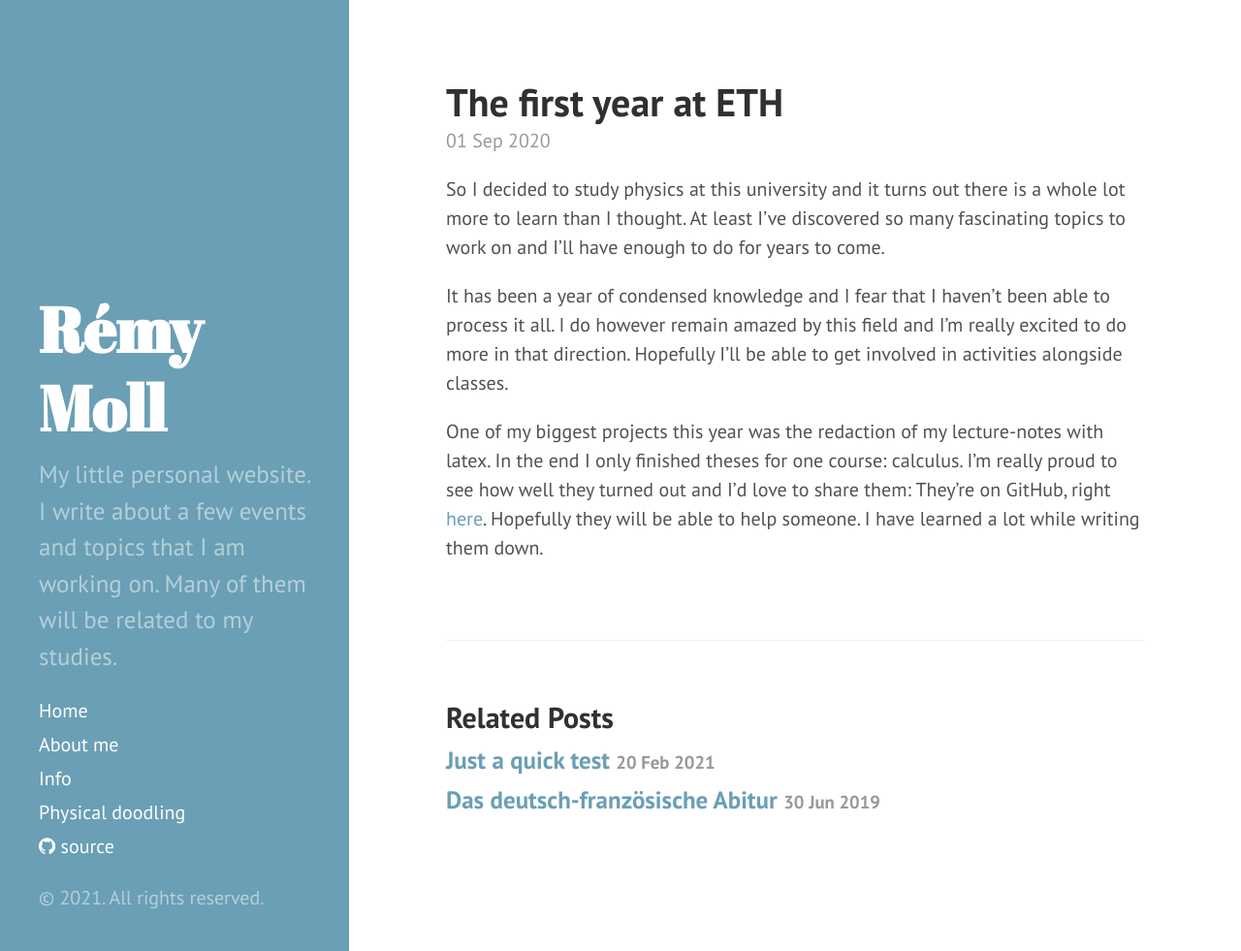
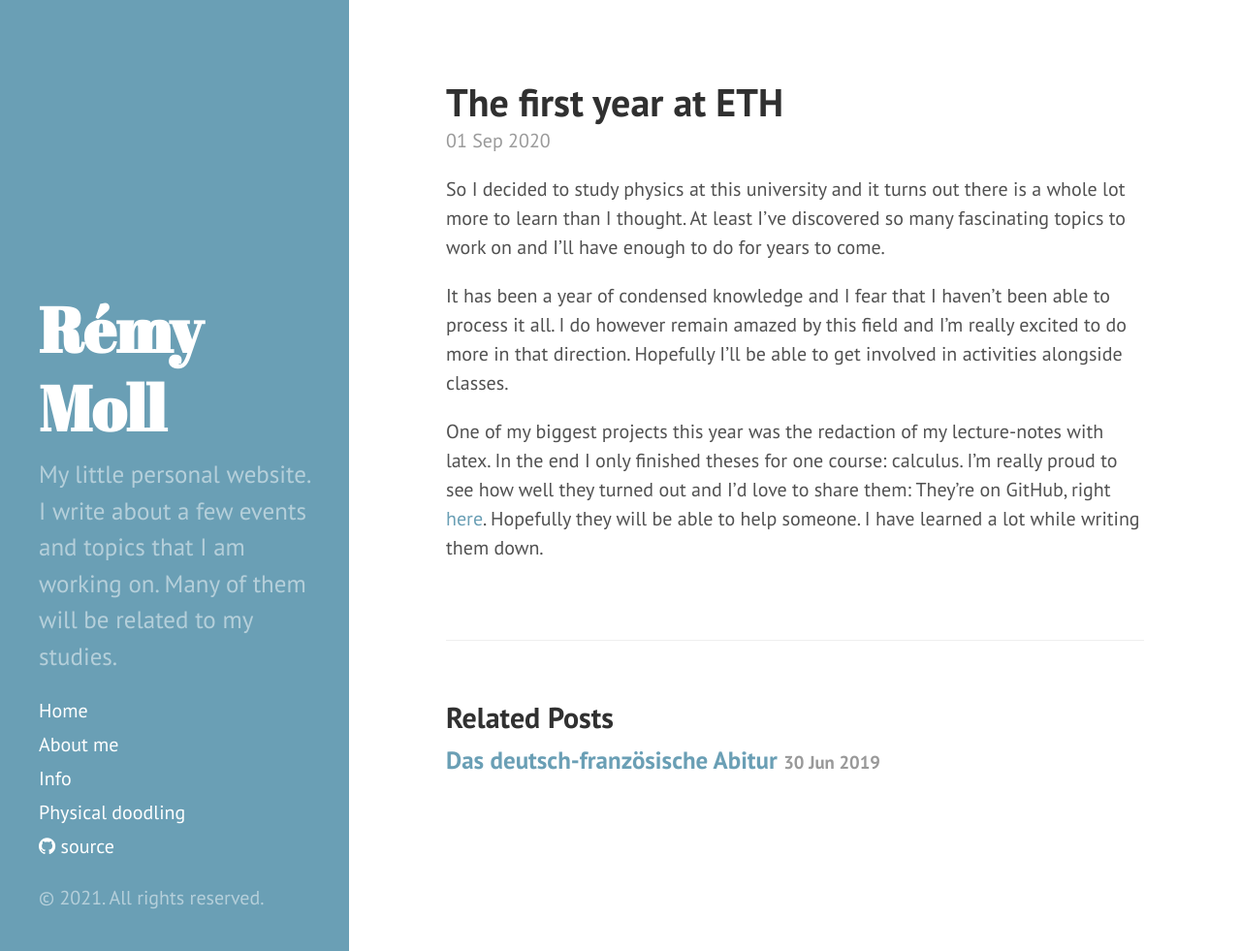
Before and after one commit to L0rd0fB0red0m/website_ethz, a Jekyll site: the page built from _posts/2020-09-01-first-year-at-eth.md, in a window 1280 px wide and 981 px high. Shown: the whole window at 97% size. Built offline with Jekyll 4.4.1, drawn with Linux system fonts in a browser that asks for light colours; nearby versions of some CDN libraries.

Commit message:
fixed pagination

```diff
--- a/_posts/2021-02-20-test-post.md
+++ /dev/null
@@ -1,6 +0,0 @@
----
-layout: post
-title: Just a quick test
----
-
-So is something appearing?
--- a/index.html
+++ b/index.html
@@ -21,15 +21,15 @@ title: Home
 
 <div class="pagination">
   {% if paginator.next_page %}
-    <a class="pagination-item older" href="{{ paginator.next_page_path }}">Older</a>
+    <a class="pagination-item older" href="{{ site.baseurl }}/{{ paginator.next_page_path }}">Older</a>
   {% else %}
     <span class="pagination-item older">Oldest</span>
   {% endif %}
   {% if paginator.previous_page %}
     {% if paginator.page == 2 %}
-      <a class="pagination-item newer" href="{{ site.url }}">Newer</a>
+      <a class="pagination-item newer" href="{{ site.baseurl }}">Newer</a>
     {% else %}
-      <a class="pagination-item newer" href="{{ paginator.previous_page_path }}">Newer</a>
+      <a class="pagination-item newer" href="{{ site.baseurl }}/{{ paginator.previous_page_path }}">Newer</a>
     {% endif %}
   {% else %}
     <span class="pagination-item newer">Newest</span>
```
